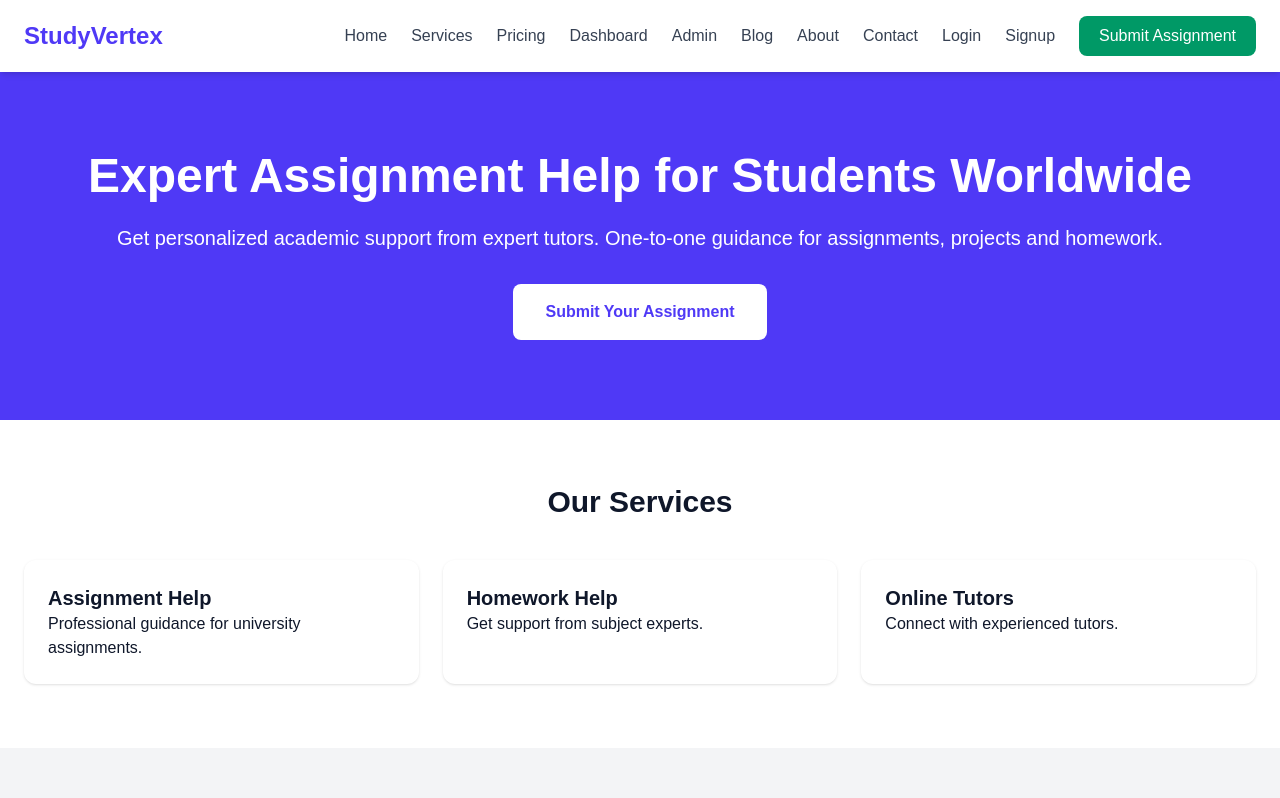
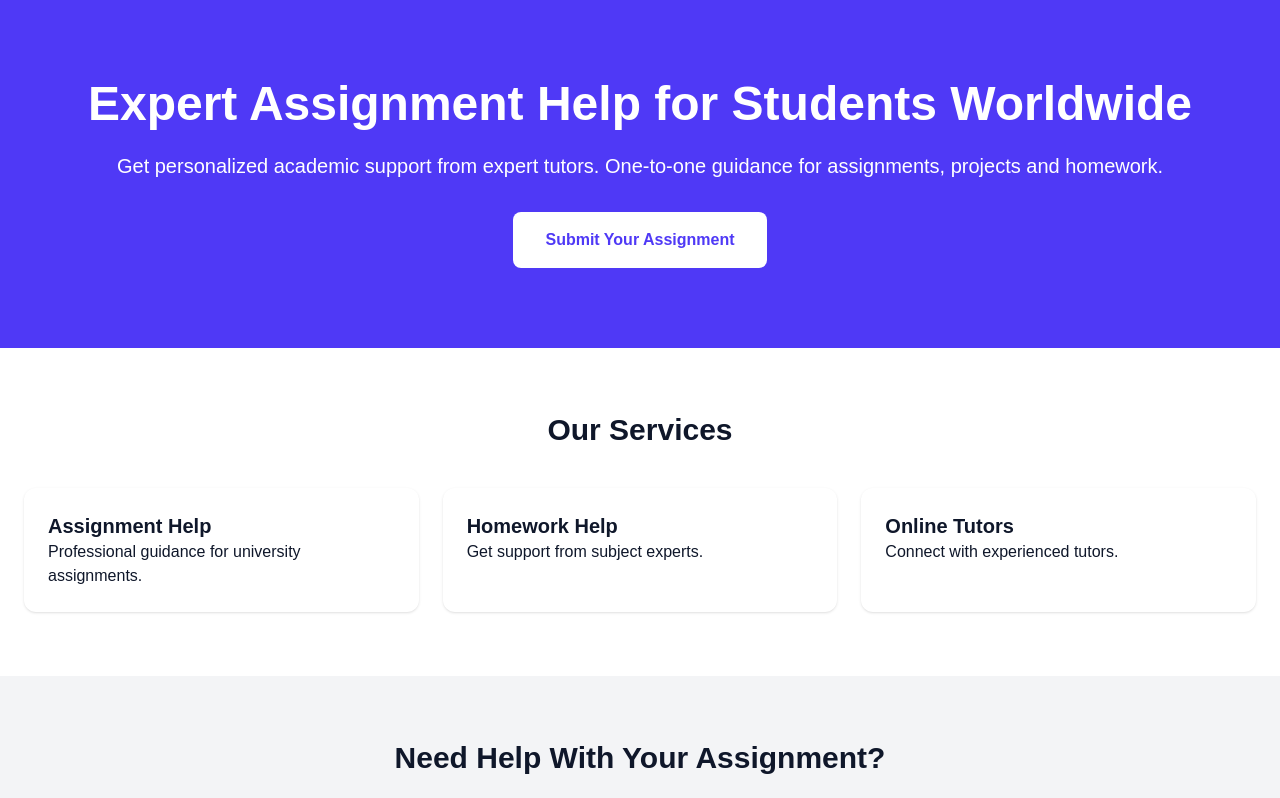
Before and after one commit to souravdadarwal01-max/StudyVertex, a Next.js app: page / in a window 1280 px wide. Shown: the top 798 px of the page. Built offline with nearby package versions, Linux system fonts and the light colour scheme.

Commit message:
Update layout.tsx

```diff
--- a/app/layout.tsx
+++ b/app/layout.tsx
@@ -1,11 +1,16 @@
 import type { Metadata } from "next";
+import { Inter } from "next/font/google";
 import "./globals.css";
 
-import Navbar from "./components/Navbar";
+const inter = Inter({
+  subsets: ["latin"],
+  variable: "--font-inter",
+});
 
 export const metadata: Metadata = {
-  title: "StudyVertex",
-  description: "Assignment Help Website",
+  title: "StudyVertex - Expert Assignment Help",
+  description:
+    "Get expert assignment help, homework support and online tutors for students worldwide.",
 };
 
 export default function RootLayout({
@@ -15,12 +20,8 @@ export default function RootLayout({
 }>) {
   return (
     <html lang="en">
-      <body>
-
-        <Navbar />
-
+      <body className={`${inter.variable} antialiased`}>
         {children}
-
       </body>
     </html>
   );
```
